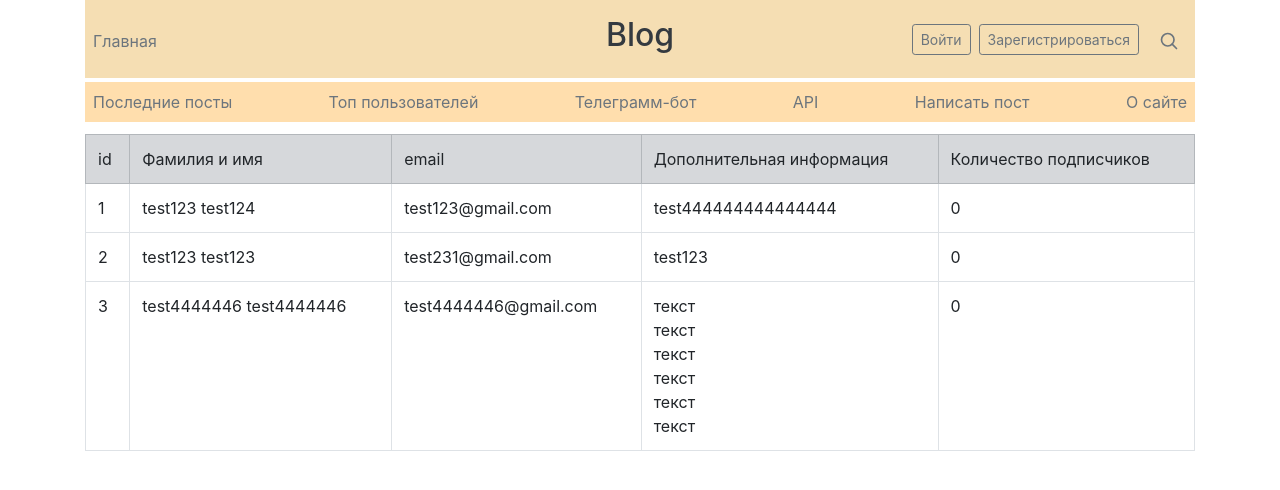
After one commit to pro100kamil/web_project, a Flask app: page /users in a window 1280 px wide. The commit adds this page. Shown: the top 490 px of the page. Run offline with Flask 2, Linux system fonts and the light colour scheme; data comes from the database, SQL or seed files in the repository; both versions use the stored data as it was after the commit; some libraries are stand-ins or nearby versions.

Commit message:
редактирование данных пользователя, обработка некоторых ошибок, isers_api

```diff
--- a/data/users.py
+++ b/data/users.py
@@ -24,6 +24,3 @@ class User(SqlAlchemyBase, UserMixin, SerializerMixin):
 
     def check_password(self, password):
         return check_password_hash(self.hashed_password, password)
-
-    def __repr__(self):
-        return f'<User> {self.id} {self.surname} {self.name}'
--- a/forms/user.py
+++ b/forms/user.py
@@ -24,6 +24,6 @@ class RegisterForm(FlaskForm):
 
 class LoginForm(FlaskForm):
     email = EmailField('Email', validators=[DataRequired()])
-    password = PasswordField('Password', validators=[DataRequired()])
-    remember_me = BooleanField('Remember me')
+    password = PasswordField('Пароль', validators=[DataRequired()])
+    remember_me = BooleanField('Запомнить')
     submit = SubmitField('Sign in')
--- a/main.py
+++ b/main.py
@@ -2,7 +2,7 @@ from flask import Flask, render_template, redirect, abort, request
 from flask_login import LoginManager, login_user, current_user, logout_user, \
     login_required
 
-from data import db_session
+from data import db_session, users_api
 from data.users import User
 
 from forms.user import RegisterForm, LoginForm
@@ -19,34 +19,44 @@ def load_user(user_id):
     return db_sess.query(User).get(user_id)
 
 
+# обработка ошибок
+@app.errorhandler(404)
+def page_not_found(error):
+    return render_template('error.html',
+                           error='Такой страницы не существует',
+                           title='Страница не найдена')
+
+
+@app.errorhandler(401)
+def page_not_available(error):
+    return render_template('error.html',
+                           error='Эта страница доступна только '
+                                 'авторизованным пользователем',
+                           title='Страница не доступна')
+
+
+# страницы сайта
 @app.route("/")
 @app.route("/index")
 def index():
     return render_template("index.html", title='Главная')
 
 
-@app.route("/about_user", methods=['GET', 'POST'])
-@login_required
-def about_user():
-    form = RegisterForm()
-    if request.method == "GET":
-        form.email.data = current_user.email
-        form.surname.data = current_user.surname
-        form.name.data = current_user.name
-        form.about.data = current_user.about
-    else:
-        db_sess = db_session.create_session()
-        user = db_sess.query(User).get(current_user.id)
-        user.email = form.email.data
-        user.surname = form.surname.data
-        user.name = form.name.data
-        user.about = form.about.data
-        db_sess.commit()
-        return redirect('/')
-    return render_template('register.html',
-                           title='Личный кабинет', reg=False, form=form)
+@app.route("/about")
+def about():
+    return render_template("about.html", title='О сайте')
 
 
+@app.route("/users")
+def all_users():
+    db_sess = db_session.create_session()
+    users = db_sess.query(User).all()
+    return render_template("users.html",
+                           title='Пользователи',
+                           users=users)
+
+
+# авторизация и тому подобное
 @app.route('/login', methods=['GET', 'POST'])
 def login():
     form = LoginForm()
@@ -58,7 +68,7 @@ def login():
             login_user(user, remember=form.remember_me.data)
             return redirect("/")
         return render_template('login.html', title='Авторизация',
-                               problem="Неправильный логин или пароль",
+                               message="Неправильный логин или пароль",
                                form=form)
     return render_template('login.html', title='Авторизация', form=form)
 
@@ -92,6 +102,37 @@ def logout():
     return redirect("/")
 
 
+@app.route("/about_user", methods=['GET', 'POST'])
+@login_required
+def about_user():
+    form = RegisterForm()
+    if request.method == "GET":
+        form.email.data = current_user.email
+        form.surname.data = current_user.surname
+        form.name.data = current_user.name
+        form.about.data = current_user.about
+    else:
+        db_sess = db_session.create_session()
+        user = db_sess.query(User).get(current_user.id)
+        # Если пользователь сменил email на занятый другим пользователем email
+        if user.email != form.email.data and db_sess.query(User).filter(
+                User.email == form.email.data).first():
+            return render_template('register.html', title='Личный кабинет',
+                                   form=form, reg=False,
+                                   message="Email занят")
+        user.email = form.email.data
+        user.surname = form.surname.data
+        user.name = form.name.data
+        user.about = form.about.data
+        db_sess.commit()
+        return render_template('register.html', title='Личный кабинет',
+                               form=form, reg=False,
+                               message="Изменения сохранены")
+    return render_template('register.html',
+                           title='Личный кабинет', reg=False, form=form)
+
+
 if __name__ == '__main__':
     db_session.global_init("db/data.db")
+    app.register_blueprint(users_api.blueprint)
     app.run()
--- /dev/null
+++ b/static/css/style.css
@@ -0,0 +1,16 @@
+header {
+    background-color: #F5DEB3;
+}
+
+nav {
+    background-color: #FFDEAD;
+}
+
+td {
+    /*Многострочный текст внутри ячейки таблицы*/
+    white-space:pre;
+}
+
+.text-danger, .text-success {
+    font-size: 25px;
+}
--- /dev/null
+++ b/templates/about.html
@@ -0,0 +1,6 @@
+{% extends "base.html" %}
+
+{% block content %}
+<p>На этом сайте вы можете выкладывать посты, подписываться на другие блоги.
+    ...</p>
+{% endblock %}
--- a/templates/base.html
+++ b/templates/base.html
@@ -14,7 +14,7 @@
 </head>
 <body>
 <div class="container">
-    <header class="blog-header py-3 bg-light">
+    <header class="blog-header py-3">
         <div class="row flex-nowrap justify-content-between align-items-center">
             <div class="col-4 pt-1">
                 <a class="text-muted m-2" href="/">Главная</a>
@@ -29,14 +29,14 @@
                 <!--Кнопки в зависимости от того, зашёл ли пользователь или нет-->
                 {% if current_user.is_authenticated %}
                 <a class="btn btn-sm btn-outline-secondary m-1"
-                   href="about_user">Личный кабинет</a>
+                   href="/about_user">Личный кабинет</a>
                 <a class="btn btn-sm btn-outline-secondary m-1"
-                   href="logout">Выйти</a>
+                   href="/logout">Выйти</a>
                 {% else %}
                 <a class="btn btn-sm btn-outline-secondary m-1"
-                   href="login">Войти</a>
+                   href="/login">Войти</a>
                 <a class="btn btn-sm btn-outline-secondary m-1"
-                   href="register">Зарегистрироваться</a>
+                   href="/register">Зарегистрироваться</a>
                 {% endif %}
                 <!--Поиск-->
                 <a class="text-muted" href="#">
@@ -55,18 +55,12 @@
 
     <div class="nav-scroller py-1 mb-2">
         <nav class="nav d-flex justify-content-between">
-            <a class="p-2 text-muted" href="#">World</a>
-            <a class="p-2 text-muted" href="#">U.S.</a>
-            <a class="p-2 text-muted" href="#">Technology</a>
-            <a class="p-2 text-muted" href="#">Design</a>
-            <a class="p-2 text-muted" href="#">Culture</a>
-            <a class="p-2 text-muted" href="#">Business</a>
-            <a class="p-2 text-muted" href="#">Politics</a>
-            <a class="p-2 text-muted" href="#">Opinion</a>
-            <a class="p-2 text-muted" href="#">Science</a>
-            <a class="p-2 text-muted" href="#">Health</a>
-            <a class="p-2 text-muted" href="#">Style</a>
-            <a class="p-2 text-muted" href="#">Travel</a>
+            <a class="p-2 text-muted" href="#">Последние посты</a>
+            <a class="p-2 text-muted" href="/users">Топ пользователей</a>
+            <a class="p-2 text-muted" href="#">Телеграмм-бот</a>
+            <a class="p-2 text-muted" href="#">API</a>
+            <a class="p-2 text-muted" href="#">Написать пост</a>
+            <a class="p-2 text-muted" href="/about">О сайте</a>
         </nav>
     </div>
 </div>
--- /dev/null
+++ b/templates/error.html
@@ -0,0 +1,5 @@
+{% extends "base.html" %}
+
+{% block content %}
+    <p class="text-danger text-center">{{ error }}</p>
+{% endblock %}
--- a/templates/login.html
+++ b/templates/login.html
@@ -24,6 +24,6 @@
     </p>
     <p>{{ form.remember_me() }} {{ form.remember_me.label }}</p>
     <p>{{ form.submit(type="submit", class="btn btn-primary") }}</p>
-    <div>{{ problem }}</div>
+    <p class="text-danger text-center">{{ message }}</p>
 </form>
 {% endblock %}
--- a/templates/register.html
+++ b/templates/register.html
@@ -40,6 +40,10 @@
     {% endif %}
 
     <p>{{ form.submit(type="submit", class="btn btn-primary") }}</p>
-    <p class="text-danger">{{ message }}</p>
+    {% if message == 'Изменения сохранены' %}
+        <p class="text-success">{{ message }}</p>
+    {% else %}
+        <p class="text-danger">{{ message }}</p>
+    {% endif %}
 </form>
 {% endblock %}
--- /dev/null
+++ b/templates/users.html
@@ -0,0 +1,23 @@
+{% extends "base.html" %}
+
+{% block content %}
+<table width="100%" class="table table-bordered">
+    <tr class="table-secondary">
+        <td>id</td>
+        <td>Фамилия и имя</td>
+        <td>email</td>
+        <td>Дополнительная информация</td>
+        <td>Количество подписчиков</td>
+    </tr>
+    {% for user in users %}
+    <tr>
+        <td>{{ user.id }}</td>
+        <td>{{ user.surname }} {{ user.name }}</td>
+        <td>{{ user.email }}</td>
+        <td>{{ user.about }}</td>
+        <td>0</td>
+    </tr>
+    {% endfor %}
+</table>
+
+{% endblock %}
```
Also changed, not shown: data/users_api.py (added, +97 -0 lines), db/data.db.
